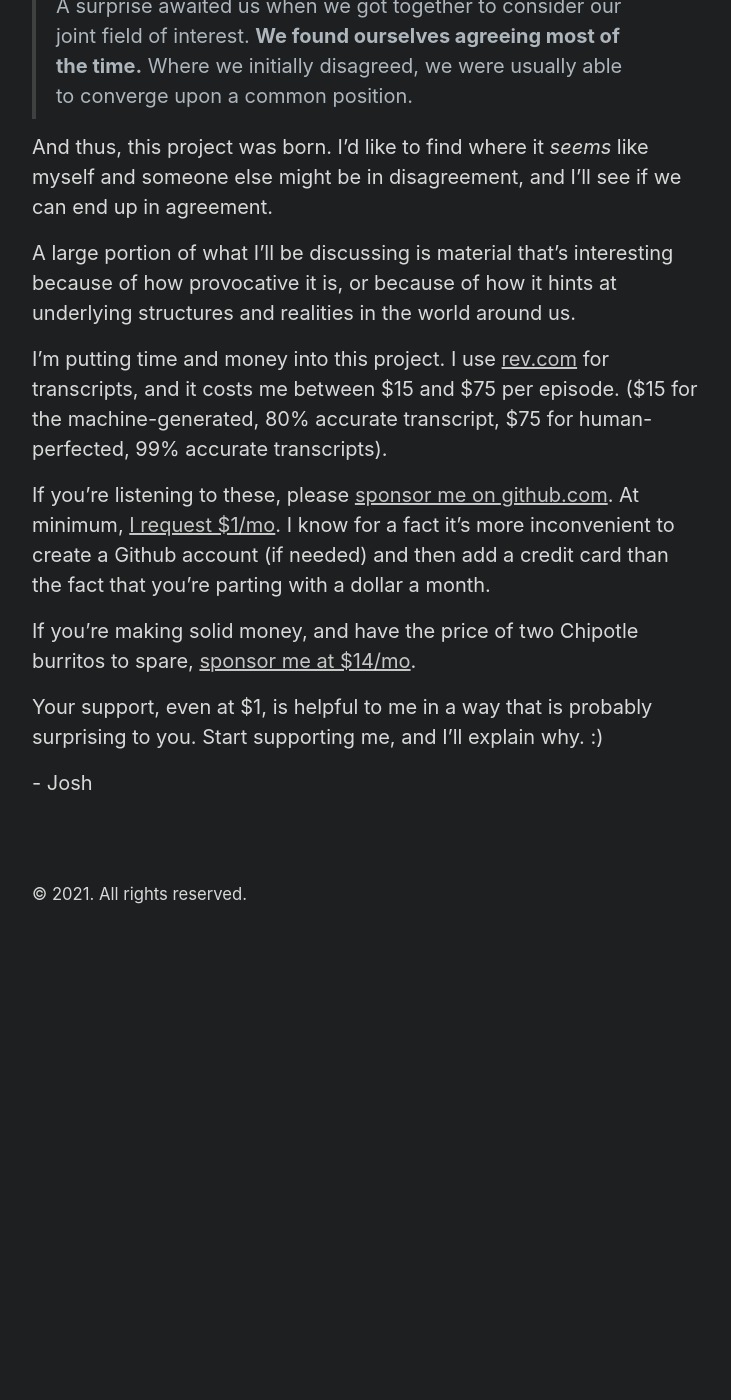
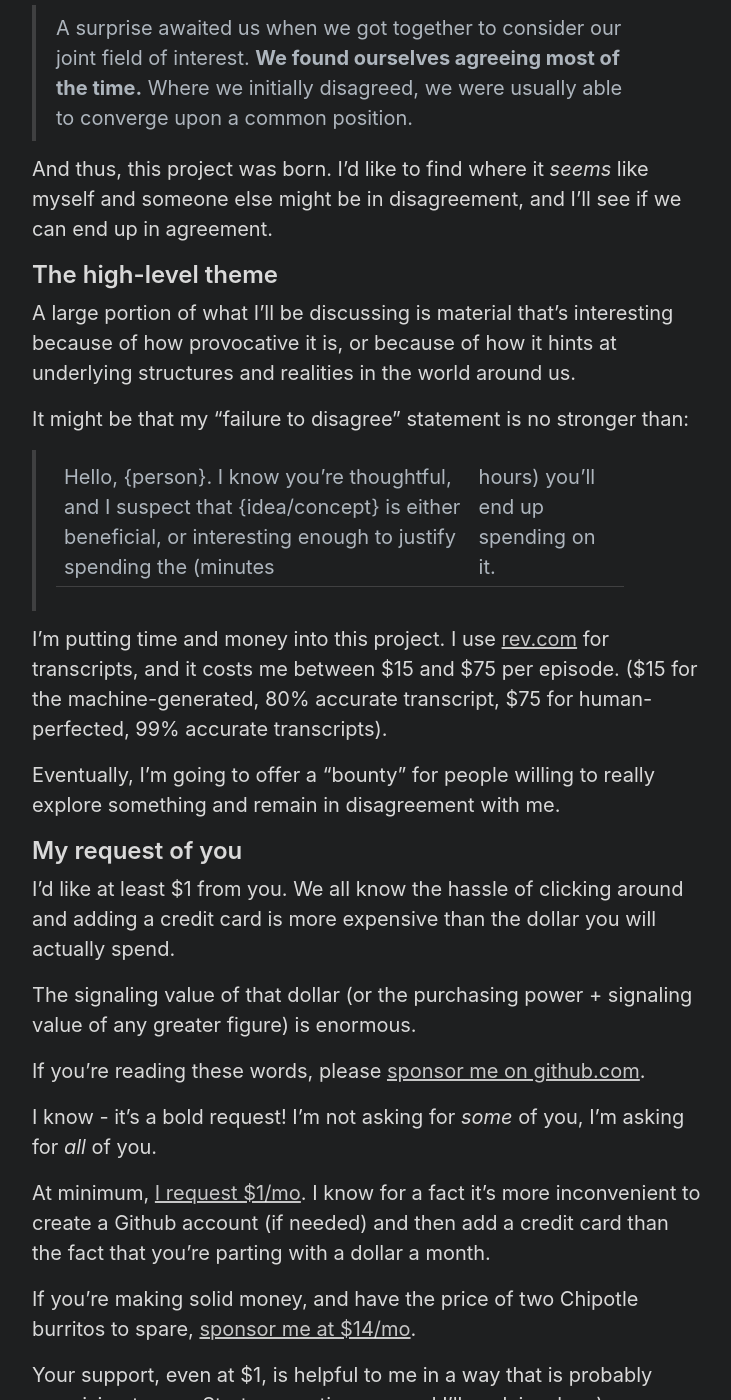
Before and after one commit to josh-works/aftd, a Jekyll site: the page built from about.md, in a window 1280 px wide and 1400 px high, scrolled down 758 px. Shown: the whole window, without its empty margins (272-1003 px from the left). Built offline with Jekyll 4.4.1, drawn with Linux system fonts in a browser that asks for light colours; before the commit the page ends 1714 px from its top, so only the background shows below that; some of the changed text lies outside the part shown.

Commit message:
tweak wording on /about

```diff
--- a/about.md
+++ b/about.md
@@ -11,10 +11,9 @@ This website provides the informational/explanatory backing for the `A Failure t
 
 {% include podcast-subscribe-banner.html %}
 
+The title of this podcast and website comes from [this paper](https://pubmed.ncbi.nlm.nih.gov/19739881/) I read a while back. The paper is join-authored by Daniel Kahneman and Gary Klein, titled:
 
-The title comes from [a paper](https://pubmed.ncbi.nlm.nih.gov/19739881/) I read a while back. The paper is join-authored by Daniel Kahneman and Gary Klein, titled:
-
-**Conditions for Intuitive Expertise: A Failure to Disagree**
+## Conditions for Intuitive Expertise: A Failure to Disagree
 
 _Get the paper on Scihub [here](https://sci-hub.st/10.1037/a0016755)_
 
@@ -26,11 +25,29 @@ Here's the beginning of the second paragraph of the paper:
 
 And thus, this project was born. I'd like to find where it *seems* like myself and someone else might be in disagreement, and I'll see if we can end up in agreement.
 
+## The high-level theme
+
 A large portion of what I'll be discussing is material that's interesting because of how provocative it is, or because of how it hints at underlying structures and realities in the world around us.
+
+It might be that my "failure to disagree" statement is no stronger than:
+
+> Hello, {person}. I know you're thoughtful, and I suspect that {idea/concept} is either beneficial, or interesting enough to justify spending the (minutes|hours) you'll end up spending on it.
 
 I'm putting time and money into this project. I use [rev.com](https://www.rev.com/) for transcripts, and it costs me between $15 and $75 per episode. ($15 for the machine-generated, 80% accurate transcript, $75 for human-perfected, 99% accurate transcripts).
 
-If you're listening to these, please [sponsor me on github.com](https://github.com/sponsors/josh-works). At minimum, [I request $1/mo](https://github.com/sponsors/josh-works/sponsorships?sponsor=josh-works&tier_id=58616&preview=false). I know for a fact it's more inconvenient to create a Github account (if needed) and then add a credit card than the fact that you're parting with a dollar a month.
+Eventually, I'm going to offer a "bounty" for people willing to really explore something and remain in disagreement with me.
+
+## My request of you
+
+I'd like at least $1 from you. We all know the hassle of clicking around and adding a credit card is more expensive than the dollar you will actually spend.
+
+The signaling value of that dollar (or the purchasing power + signaling value of any greater figure) is enormous.
+
+If you're reading these words, please [sponsor me on github.com](https://github.com/sponsors/josh-works).
+
+I know - it's a bold request! I'm not asking for _some_ of you, I'm asking for _all_ of you.
+
+At minimum, [I request $1/mo](https://github.com/sponsors/josh-works/sponsorships?sponsor=josh-works&tier_id=58616&preview=false). I know for a fact it's more inconvenient to create a Github account (if needed) and then add a credit card than the fact that you're parting with a dollar a month.
 
 If you're making solid money, and have the price of two Chipotle burritos to spare, [sponsor me at $14/mo](https://github.com/sponsors/josh-works/sponsorships?sponsor=josh-works&tier_id=58591&preview=false).
 
```
